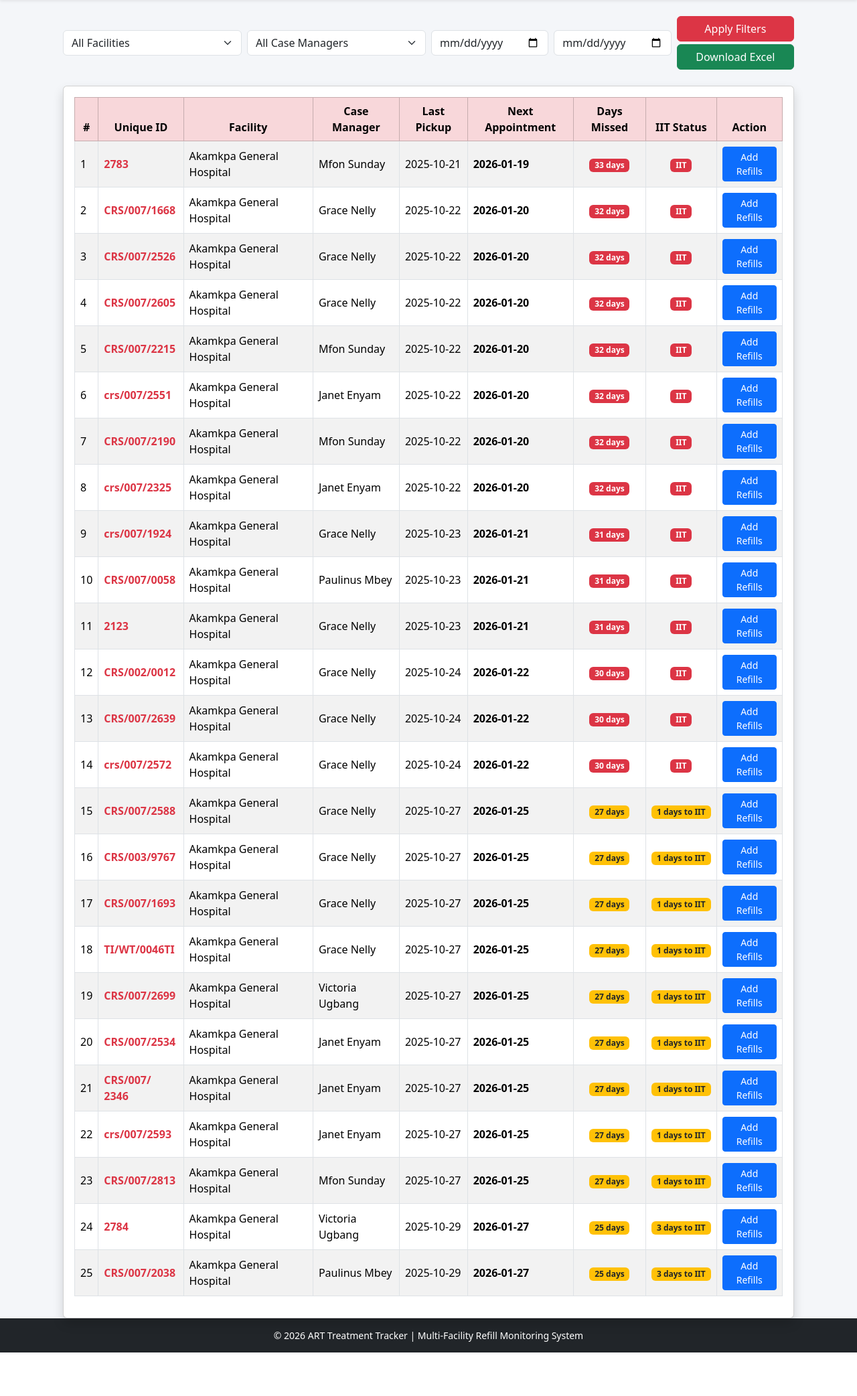
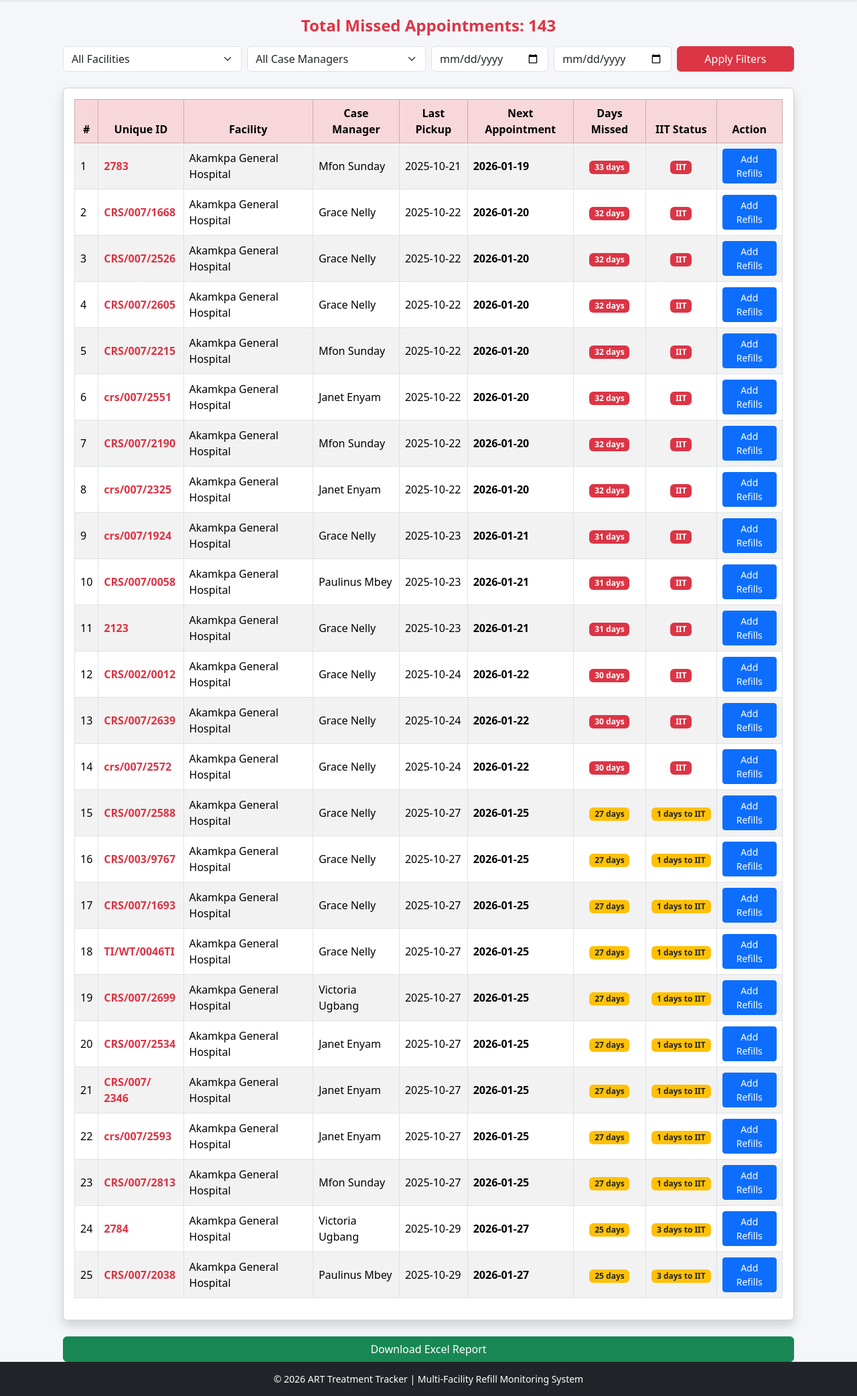
Before and after one commit to sparklweb1988/TreatmentTracker, a Django app: page /missed-refills/ in a window 1280 px wide. Shown: the part 56-2141 px from the top of the page at 67% size. Before the commit the page ends 2076 px from the top, so only its background shows below. Run offline with Django 5.2, Linux system fonts and the light colour scheme; data comes from the database, SQL or seed files in the repository.

Commit message:
Update missed_refills.html

```diff
--- a/templates/missed_refills.html
+++ b/templates/missed_refills.html
@@ -9,6 +9,13 @@
 </style>
 
 <div class="container mt-4">
+
+  <!-- ================= COUNT HEADER ================= -->
+  <div class="mb-3 text-center">
+    <h4 class="fw-bold text-danger">
+      Total Missed Appointments: {{ total_missed }}
+    </h4>
+  </div>
 
   <!-- ================= FILTERS ================= -->
   <form method="get" class="mb-4 row g-2 align-items-center">
@@ -44,11 +51,8 @@
       <input type="date" name="end_date" value="{{ selected_end_date }}" class="form-control">
     </div>
 
-    <div class="col-12 col-md-2 d-flex flex-column gap-1">
+    <div class="col-12 col-md-2">
       <button type="submit" class="btn btn-danger w-100">Apply Filters</button>
-      <button type="submit" name="export" value="excel" class="btn btn-success w-100">
-        Download Excel
-      </button>
     </div>
   </form>
 
@@ -180,6 +184,17 @@
     </div>
   </div>
 
+  <!-- ================= DOWNLOAD BUTTON AT BOTTOM ================= -->
+  <form method="get" class="mt-4">
+    <input type="hidden" name="facility" value="{{ selected_facility }}">
+    <input type="hidden" name="case_manager" value="{{ selected_case_manager }}">
+    <input type="hidden" name="start_date" value="{{ selected_start_date }}">
+    <input type="hidden" name="end_date" value="{{ selected_end_date }}">
+    <button type="submit" name="export" value="excel" class="btn btn-success w-100">
+      Download Excel Report
+    </button>
+  </form>
+
 </div>
 
 {% endblock content %}
```
